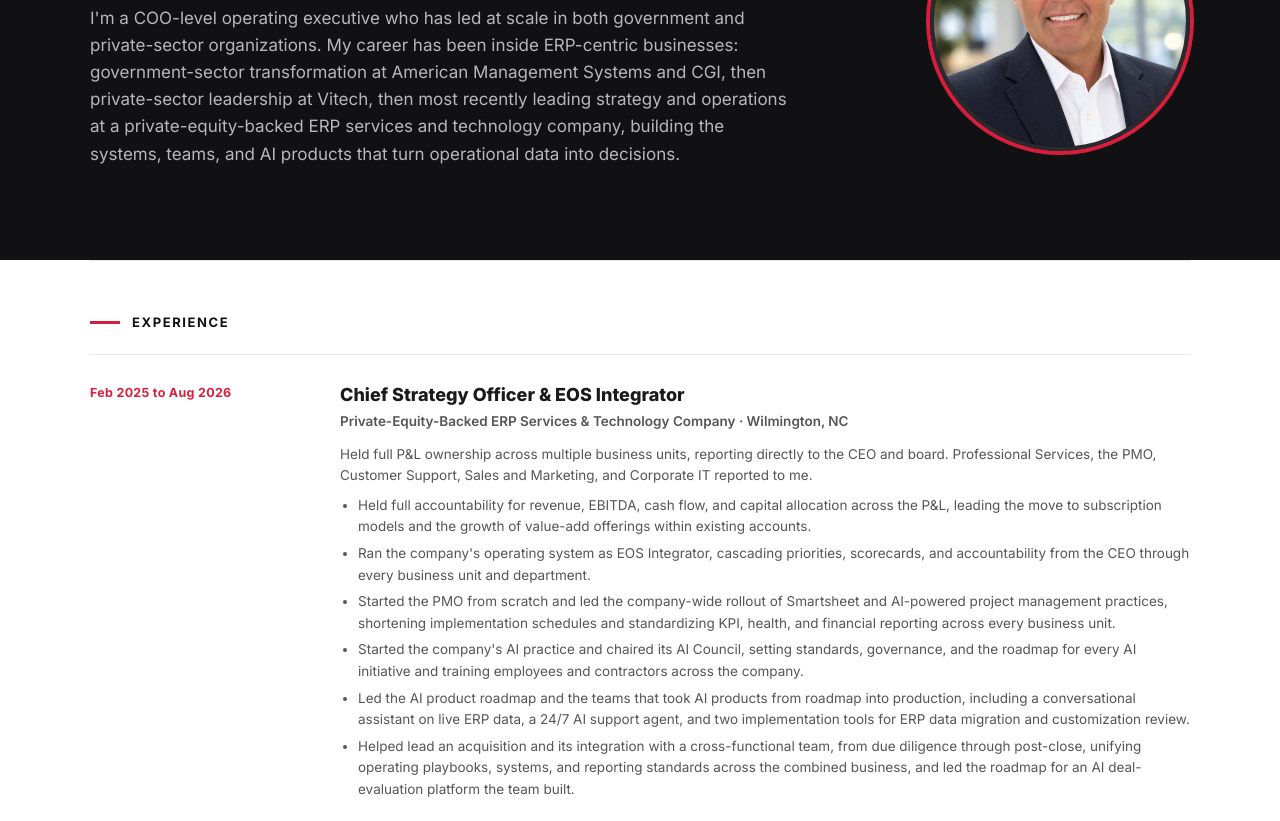
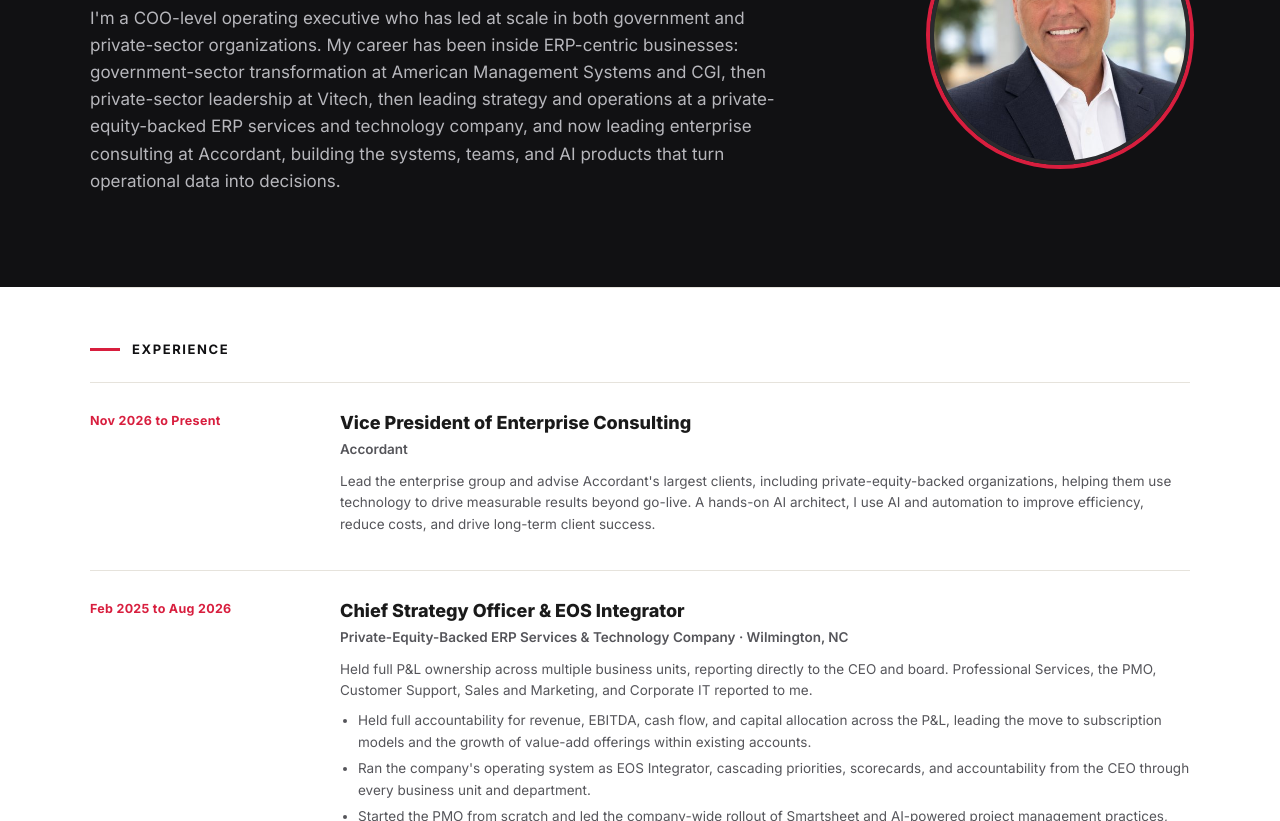
Before and after one commit to brentblackmon/brentblackmon.github.io, a plain HTML site: page about/index.html in a window 1280 px wide. Shown: the part 279-1100 px from the top of the page. Drawn offline with Linux system fonts and the light colour scheme.

Commit message:
About page: add current role at Accordant

```diff
--- a/about/index.html
+++ b/about/index.html
@@ -38,7 +38,7 @@
 <div>
   <div class="eyebrow">ABOUT</div>
   <h1 class="hero-title">Turning legacy systems and P&amp;Ls <span class="accent">into growth.</span></h1>
-  <p class="hero-sub">I'm a COO-level operating executive who has led at scale in both government and private-sector organizations. My career has been inside ERP-centric businesses: government-sector transformation at American Management Systems and CGI, then private-sector leadership at Vitech, then most recently leading strategy and operations at a private-equity-backed ERP services and technology company, building the systems, teams, and AI products that turn operational data into decisions.</p>
+  <p class="hero-sub">I'm a COO-level operating executive who has led at scale in both government and private-sector organizations. My career has been inside ERP-centric businesses: government-sector transformation at American Management Systems and CGI, then private-sector leadership at Vitech, then leading strategy and operations at a private-equity-backed ERP services and technology company, and now leading enterprise consulting at Accordant, building the systems, teams, and AI products that turn operational data into decisions.</p>
 </div>
 <img class="hero-photo" src="../headshot.jpg" alt="Brent Blackmon" width="260" height="260">
 </div>
@@ -49,6 +49,14 @@
   <section class="block border-top">
     <div class="section-head"><h2>Experience</h2></div>
 
+    <div class="timeline-item">
+      <div class="timeline-dates">Nov 2026 to Present</div>
+      <div class="timeline-role">
+        <h3>Vice President of Enterprise Consulting</h3>
+        <div class="company">Accordant</div>
+        <p>Lead the enterprise group and advise Accordant's largest clients, including private-equity-backed organizations, helping them use technology to drive measurable results beyond go-live. A hands-on AI architect, I use AI and automation to improve efficiency, reduce costs, and drive long-term client success.</p>
+      </div>
+    </div>
     <div class="timeline-item">
       <div class="timeline-dates">Feb 2025 to Aug 2026</div>
       <div class="timeline-role">
```
